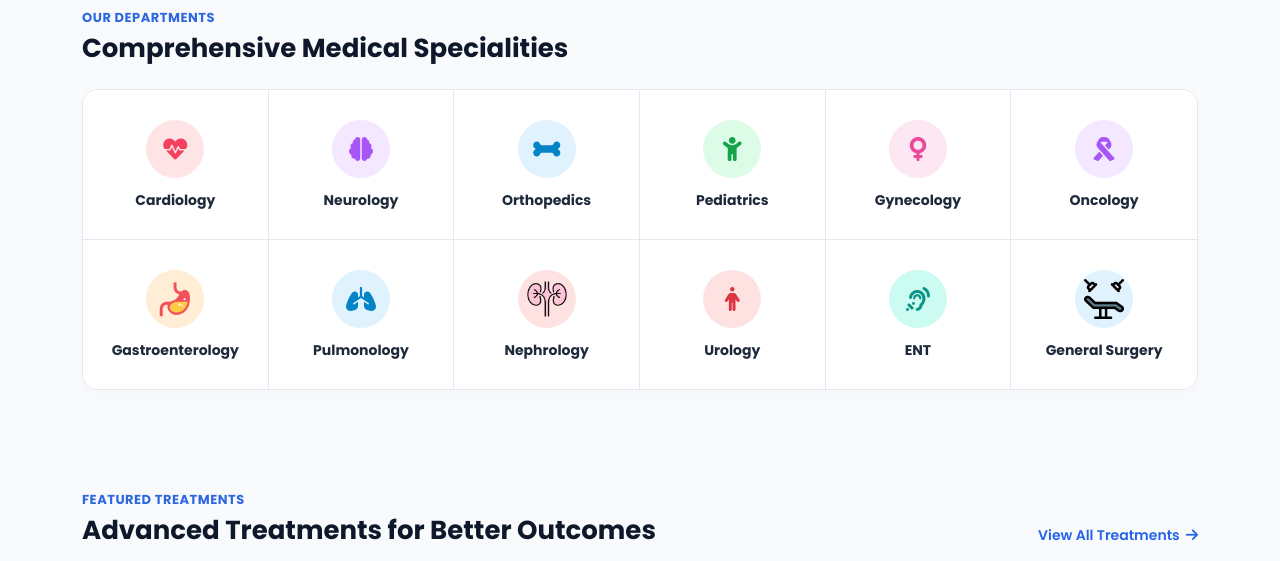
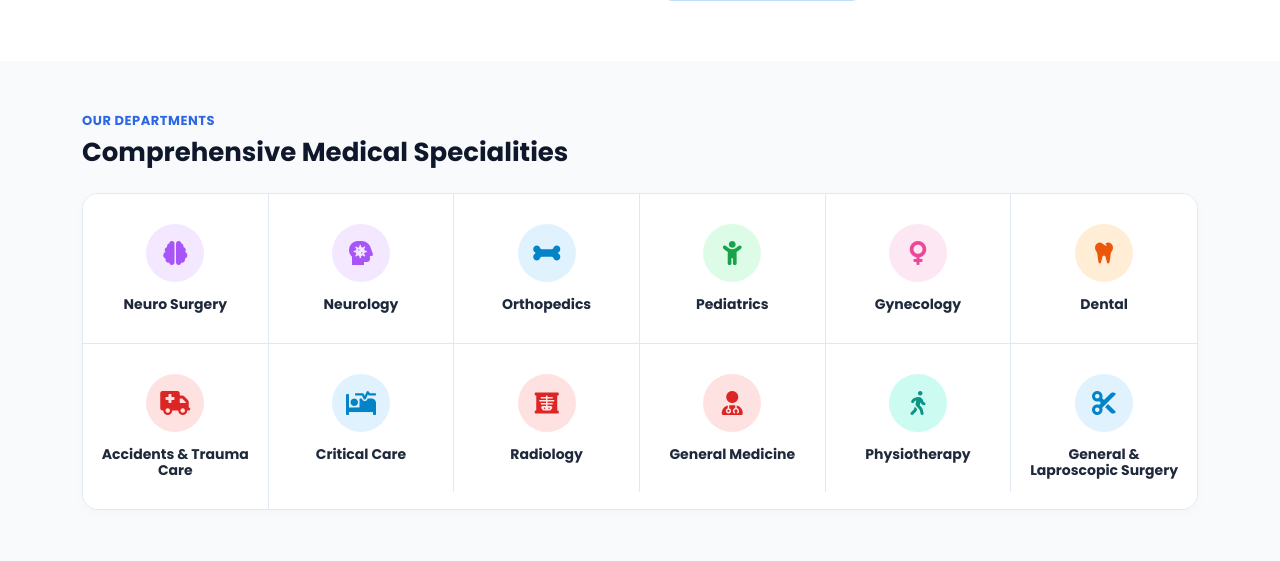
Before and after one commit to bhavi-creations/neurostar_new, a PHP site: page /Home.php in a window 1280 px wide. Shown: the part 1714-2275 px from the top of the page. Run offline with PHP 8.4, Linux system fonts and the light colour scheme.

Commit message:
Added content in home aboutus contactus doctors specilities pages

```diff
--- a/Home.php
+++ b/Home.php
@@ -94,14 +94,15 @@
 
         <!-- Title -->
         <h1 class="index-first-section-title">
-          Advanced Care.<br>
-          Compassionate Hearts.<br>
-          <span>Better Lives.</span>
+          Advanced Healthcare.<br>
+          Trusted Doctors.<br>
+          <span>Happy Patients.</span>
         </h1>
 
         <!-- Subtitle -->
         <p class="index-first-section-subtitle">
-          World-class medical expertise with advanced technology and personalized care for you and your family.
+          <!-- World-class medical expertise with advanced technology and personalized care for you and your family. -->
+           NEUROSTAR Hospital is dedicated to providing cutting-edge neurological care, combining advanced technology with services for the well-being of our patients.
         </p>
 
         <!-- Buttons Group -->
@@ -121,7 +122,7 @@
           </div>
           <div>
             <p class="index-first-section-emergency-label">24x7 Emergency Care</p>
-            <a href="tel:+919876543210" class="index-first-section-emergency-number">+91 98765 43210</a>
+            <a href="tel:+91 9121476777" class="index-first-section-emergency-number">+91 9121476777</a>
             <p class="index-first-section-emergency-subtext">Your health is our priority, always.</p>
           </div>
         </div>
@@ -793,7 +794,7 @@
       <!-- Left Column: Hospital Image with Play Overlay -->
       <div class="col-lg-6">
         <div class="about-img-wrapper">
-          <img src="./assets/img/index-hospital-1.png" alt="Carewell Hospital Reception">
+          <img src="./assets/img/index-hospital-1.png" alt="Neurostar Hospital Reception">
           <a href="#" class="play-btn" title="Watch Video">
             <i class="fa-solid fa-play ps-1"></i>
           </a>
@@ -803,11 +804,13 @@
       <!-- Right Column: Content & Features -->
       <div class="col-lg-6">
         <span class="section-badge">About Us</span>
-        <h2 class="section-heading">Caring Beyond Treatment</h2>
+        <h2 class="section-heading">About Neurostar Hospital</h2>
         <p class="section-desc">
-          Carewell Multispeciality Hospital is dedicated to provide comprehensive, compassionate and advanced healthcare services under one roof. Our expert team of doctors and state-of-the-art technology ensure the best outcomes for our patients.
+          At NEUROSTAR Hospital, our primary focus is patient-centered care, delivered by a dedicated team of professionals specializing in neuroscience.
         </p>
-
+        <p class="section-desc">
+          We strive to provide exceptional treatment for brain and spine conditions through collaborative teamwork, ensuring top-quality services at an affordable cost, all while upholding the highest standards of medical practice for your optimal recovery.
+        </p>
         <!-- Features Grid (2 Columns) -->
         <div class="row g-2 mb-3">
           <div class="col-6">
@@ -881,29 +884,29 @@
     <div class="dept-container">
       <div class="row g-0">
 
-        <!-- 1. Cardiology -->
-        <div class="col-6 col-md-4 col-lg-2">
-          <a href="#" class="dept-card">
-            <div class="dept-icon bg-rose-light">
-              <i class="fa-solid fa-heart-pulse"></i>
-            </div>
-            <h6 class="dept-title">Cardiology</h6>
-          </a>
-        </div>
-
-        <!-- 2. Neurology -->
-        <div class="col-6 col-md-4 col-lg-2">
-          <a href="#" class="dept-card">
+        <!-- 2. Neuro Surgery -->
+        <div class="col-6 col-md-4 col-lg-2">
+          <a href="neuro-surgery.php" class="dept-card">
             <div class="dept-icon bg-purple-light">
               <i class="fa-solid fa-brain"></i>
             </div>
+            <h6 class="dept-title">Neuro Surgery</h6>
+          </a>
+        </div>
+
+        <!-- 2. Neurology -->
+        <div class="col-6 col-md-4 col-lg-2">
+          <a href="neurology.php" class="dept-card">
+            <div class="dept-icon bg-purple-light">
+               <i class="fa-solid fa-head-side-virus"></i>
+            </div>
             <h6 class="dept-title">Neurology</h6>
           </a>
         </div>
 
         <!-- 3. Orthopedics -->
         <div class="col-6 col-md-4 col-lg-2">
-          <a href="#" class="dept-card">
+          <a href="orthopaedic-surgery.php" class="dept-card">
             <div class="dept-icon bg-blue-light">
               <i class="fa-solid fa-bone"></i>
             </div>
@@ -913,7 +916,7 @@
 
         <!-- 4. Pediatrics -->
         <div class="col-6 col-md-4 col-lg-2">
-          <a href="#" class="dept-card">
+          <a href="pediatrics.php" class="dept-card">
             <div class="dept-icon bg-green-light">
               <i class="fa-solid fa-child"></i>
             </div>
@@ -923,7 +926,7 @@
 
         <!-- 5. Gynecology -->
         <div class="col-6 col-md-4 col-lg-2">
-          <a href="#" class="dept-card">
+          <a href="gynecology.php" class="dept-card">
             <div class="dept-icon bg-pink-light">
               <i class="fa-solid fa-venus"></i>
             </div>
@@ -931,77 +934,77 @@
           </a>
         </div>
 
-        <!-- 6. Oncology -->
-        <div class="col-6 col-md-4 col-lg-2">
-          <a href="#" class="dept-card">
-            <div class="dept-icon bg-purple-light">
-              <i class="fa-solid fa-ribbon"></i>
-            </div>
-            <h6 class="dept-title">Oncology</h6>
-          </a>
-        </div>
-
-        <!-- 7. Gastroenterology -->
-        <div class="col-6 col-md-4 col-lg-2">
-          <a href="#" class="dept-card">
+        <!-- 6. Dental -->
+        <div class="col-6 col-md-4 col-lg-2">
+          <a href="dental.php" class="dept-card">
             <div class="dept-icon bg-orange-light">
+              <i class="fa-solid fa-tooth"></i>
+            </div>
+            <h6 class="dept-title">Dental</h6>
+          </a>
+        </div>
+
+        <!-- 7. Accidents & Trauma Care -->
+        <div class="col-6 col-md-4 col-lg-2">
+          <a href="accidents-and-trauma-care.php" class="dept-card">
+            <div class="dept-icon bg-red-light">
               <!-- <i class="fa-solid fa-stomach"></i> -->
-              <!-- <i class="fa-solid fa-gut"></i> -->
-              <img src="./assets/img/stomach.png" alt="" class="img-fluid" style="width: 40px;">
-            </div>
-            <h6 class="dept-title">Gastroenterology</h6>
-          </a>
-        </div>
-
-        <!-- 8. Pulmonology -->
-        <div class="col-6 col-md-4 col-lg-2">
-          <a href="#" class="dept-card">
+              <!-- <img src="./assets/img/stomach.png" alt="" class="img-fluid" style="width: 40px;"> -->
+               <i class="fa-solid fa-truck-medical"></i>
+            </div>
+            <h6 class="dept-title">Accidents & Trauma Care</h6>
+          </a>
+        </div>
+
+        <!-- 8. Critical Care -->
+        <div class="col-6 col-md-4 col-lg-2">
+          <a href="critical-care.php" class="dept-card">
             <div class="dept-icon bg-blue-light">
-              <i class="fa-solid fa-lungs"></i>
-            </div>
-            <h6 class="dept-title">Pulmonology</h6>
-          </a>
-        </div>
-
-        <!-- 9. Nephrology -->
-        <div class="col-6 col-md-4 col-lg-2">
-          <a href="#" class="dept-card">
+              <i class="fa-solid fa-bed-pulse"></i>
+            </div>
+            <h6 class="dept-title">Critical Care</h6>
+          </a>
+        </div>
+
+        <!-- 9. Radiology -->
+        <div class="col-6 col-md-4 col-lg-2">
+          <a href="radiology.php" class="dept-card">
             <div class="dept-icon bg-red-light">
-              <!-- <i class="fa-solid fa-kidneys"></i> -->
-              <img src="./assets/img/nephrology_1.png" alt="" class="img-fluid" style="width: 40px;">
-            </div>
-            <h6 class="dept-title">Nephrology</h6>
-          </a>
-        </div>
-
-        <!-- 10. Urology -->
-        <div class="col-6 col-md-4 col-lg-2">
-          <a href="#" class="dept-card">
+              <!-- <img src="./assets/img/nephrology_1.png" alt="" class="img-fluid" style="width: 40px;"> -->
+               <i class="fa-solid fa-x-ray"></i>
+            </div>
+            <h6 class="dept-title">Radiology</h6>
+          </a>
+        </div>
+
+        <!-- 10. General Medicine -->
+        <div class="col-6 col-md-4 col-lg-2">
+          <a href="general-medicine.php" class="dept-card">
             <div class="dept-icon bg-red-light">
-              <i class="fa-solid fa-person text-danger"></i>
-            </div>
-            <h6 class="dept-title">Urology</h6>
-          </a>
-        </div>
-
-        <!-- 11. ENT -->
-        <div class="col-6 col-md-4 col-lg-2">
-          <a href="#" class="dept-card">
+              <i class="fa-solid fa-user-doctor"></i>
+            </div>
+            <h6 class="dept-title">General Medicine</h6>
+          </a>
+        </div>
+
+        <!-- 11. Physiotherapy -->
+        <div class="col-6 col-md-4 col-lg-2">
+          <a href="physiotherapy.php" class="dept-card">
             <div class="dept-icon bg-teal-light">
-              <i class="fa-solid fa-ear-listen"></i>
-            </div>
-            <h6 class="dept-title">ENT</h6>
+              <i class="fa-solid fa-person-walking"></i>
+            </div>
+            <h6 class="dept-title">Physiotherapy</h6>
           </a>
         </div>
 
         <!-- 12. General Surgery -->
         <div class="col-6 col-md-4 col-lg-2">
-          <a href="#" class="dept-card">
+          <a href="general-and-laproscopic-surgery.php" class="dept-card">
             <div class="dept-icon bg-blue-light">
               <!-- <i class="fa-solid fa-scalpel"></i> -->
-              <img src="./assets/img/bed.png" alt="" class="img-fluid" style="width: 40px;">
-            </div>
-            <h6 class="dept-title">General Surgery</h6>
+              <i class="fa-solid fa-scissors"></i>
+            </div>
+            <h6 class="dept-title">General & Laproscopic Surgery</h6>
           </a>
         </div>
 
@@ -1114,7 +1117,7 @@
           <div class="treatment-body">
             <h5 class="treatment-title">Neuro Surgery</h5>
             <p class="treatment-desc">Advanced neurosurgical procedures for brain and spine.</p>
-            <a href="#" class="read-more-link">
+            <a href="neuro-surgery.php" class="read-more-link">
               Read More <i class="fa-solid fa-arrow-right"></i>
             </a>
           </div>
@@ -1130,7 +1133,7 @@
           <div class="treatment-body">
             <h5 class="treatment-title">Neurology</h5>
             <p class="treatment-desc">Expert diagnosis and treatment for neurological disorders.</p>
-            <a href="#" class="read-more-link">
+            <a href="neurology.php" class="read-more-link">
               Read More <i class="fa-solid fa-arrow-right"></i>
             </a>
           </div>
@@ -1146,7 +1149,7 @@
           <div class="treatment-body">
             <h5 class="treatment-title">Accidents & Trauma Care</h5>
             <p class="treatment-desc">24/7 emergency trauma care for critical injuries.</p>
-            <a href="#" class="read-more-link">
+            <a href="accidents-and-trauma-care.php" class="read-more-link">
               Read More <i class="fa-solid fa-arrow-right"></i>
             </a>
           </div>
@@ -1162,7 +1165,7 @@
           <div class="treatment-body">
             <h5 class="treatment-title">Orthopaedic Surgery</h5>
             <p class="treatment-desc">Specialized surgical care for bones, joints, and muscles.</p>
-            <a href="#" class="read-more-link">
+            <a href="orthopaedic-surgery.php" class="read-more-link">
               Read More <i class="fa-solid fa-arrow-right"></i>
             </a>
           </div>
--- a/contactus.php
+++ b/contactus.php
@@ -307,7 +307,7 @@
                     <div class="contactus_section_cta_box text-center p-4 rounded-3">
                         <h5 class="fw-bold text-dark mb-2">Need Immediate Help?</h5>
                         <p class="text-black small mb-3">Our emergency team is available 24x7</p>
-                        <a href="tel:+919876543210" class="btn btn-outline-primary text-dark fw-bold px-4 py-2 w-100 d-flex align-items-center justify-content-center gap-2">
+                        <a href="tel:+91 9121476777" class="btn btn-outline-primary text-dark fw-bold px-4 py-2 w-100 d-flex align-items-center justify-content-center gap-2">
                             <i class="bi bi-telephone-fill text-danger"></i>
                             <span>Call Emergency</span>
                             <span class="fw-bold text-primary ms-2">+91 9121476777</span>
--- a/doctors.php
+++ b/doctors.php
@@ -19,12 +19,12 @@
                     </div>
 
                     <!-- Titles -->
-                    <h1 class="main-title">Our Expert Doctors</h1>
+                    <h1 class="main-title">Presenting Our Esteemed Specialists.</h1>
                     <h4 class="sub-tagline">Experienced. Dedicated. Compassionate.</h4>
 
                     <!-- Description -->
                     <p class="hero-desc">
-                        Our team of highly qualified and experienced doctors is committed to providing world-class healthcare with compassion and excellence.
+                        With their exceptional expertise and unwavering dedication, our specialists are committed to providing outstanding care and innovative treatments for all your neurological needs.
                     </p>
 
                     <!-- Key Metrics -->
--- a/specilities.php
+++ b/specilities.php
@@ -23,7 +23,7 @@
 
                     <!-- Description -->
                     <p class="hero-desc">
-                        We offer a wide range of medical specialities and advanced treatments under one roof with a team of expert doctors and state-of-the-art facilities to ensure the best outcomes for our patients.
+                        We strive to provide exceptional treatment for brain and spine conditions through collaborative teamwork, ensuring top-quality services at an affordable cost, all while upholding the highest standards of medical practice for your optimal recovery.
                     </p>
 
                     <!-- Bottom Key Stats Bar -->
@@ -349,7 +349,7 @@
                         <div class="badge-sub-title">ADVANCED CARE</div>
                         <h3 class="infra-title">State-of-the-Art Infrastructure</h3>
                         <p class="infra-desc">
-                            Our hospital is equipped with cutting-edge technology, modular operation theatres, advanced ICUs and world-class diagnostic facilities for accurate diagnosis and effective treatment.
+                           NEUROSTAR Hospital is Equipped with the latest advancements in medical technology and supported by state-of-the-art diagnostic and surgical facilities, we are committed to ensuring not only prompt and effective recovery but also a compassionate and patient-centered approach. "
                         </p>
 
                         <!-- 2-Column Features Grid -->
```
Also changed, not shown: aboutus.php (+24 -24 lines).
